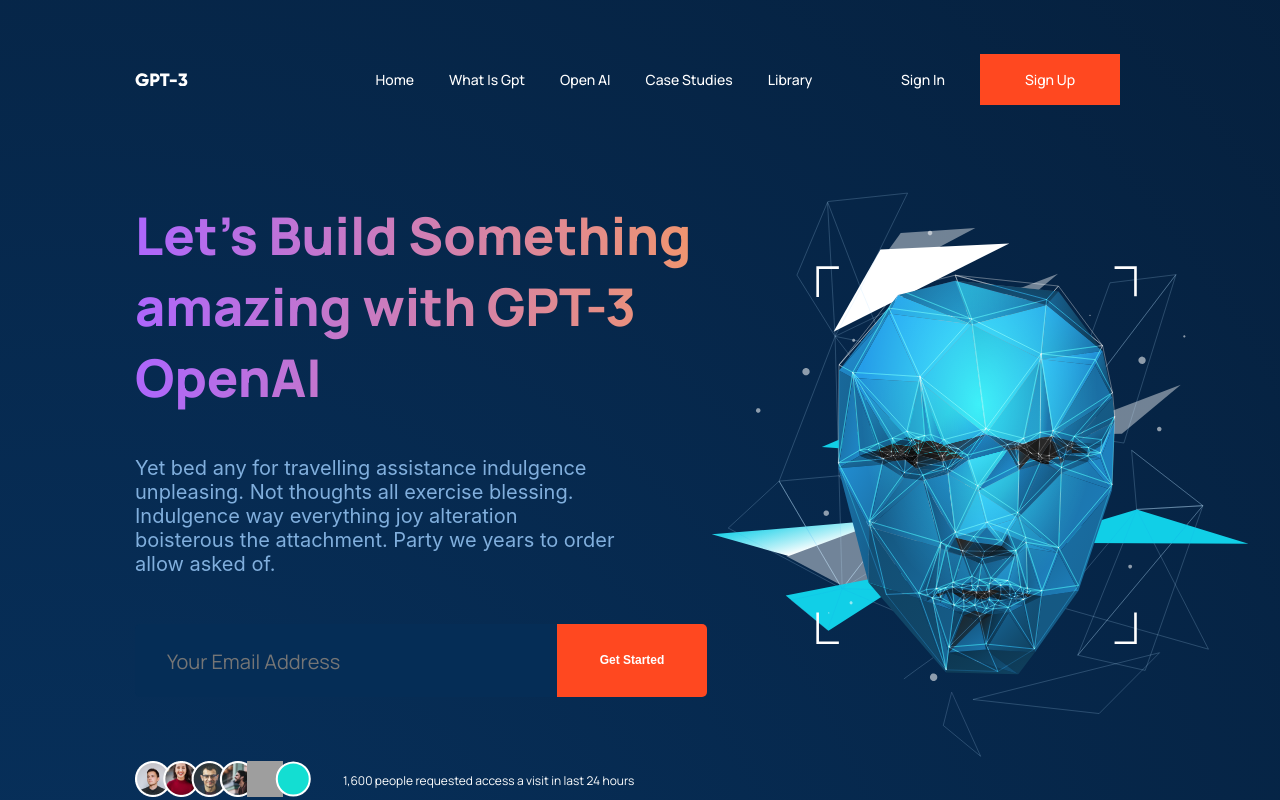
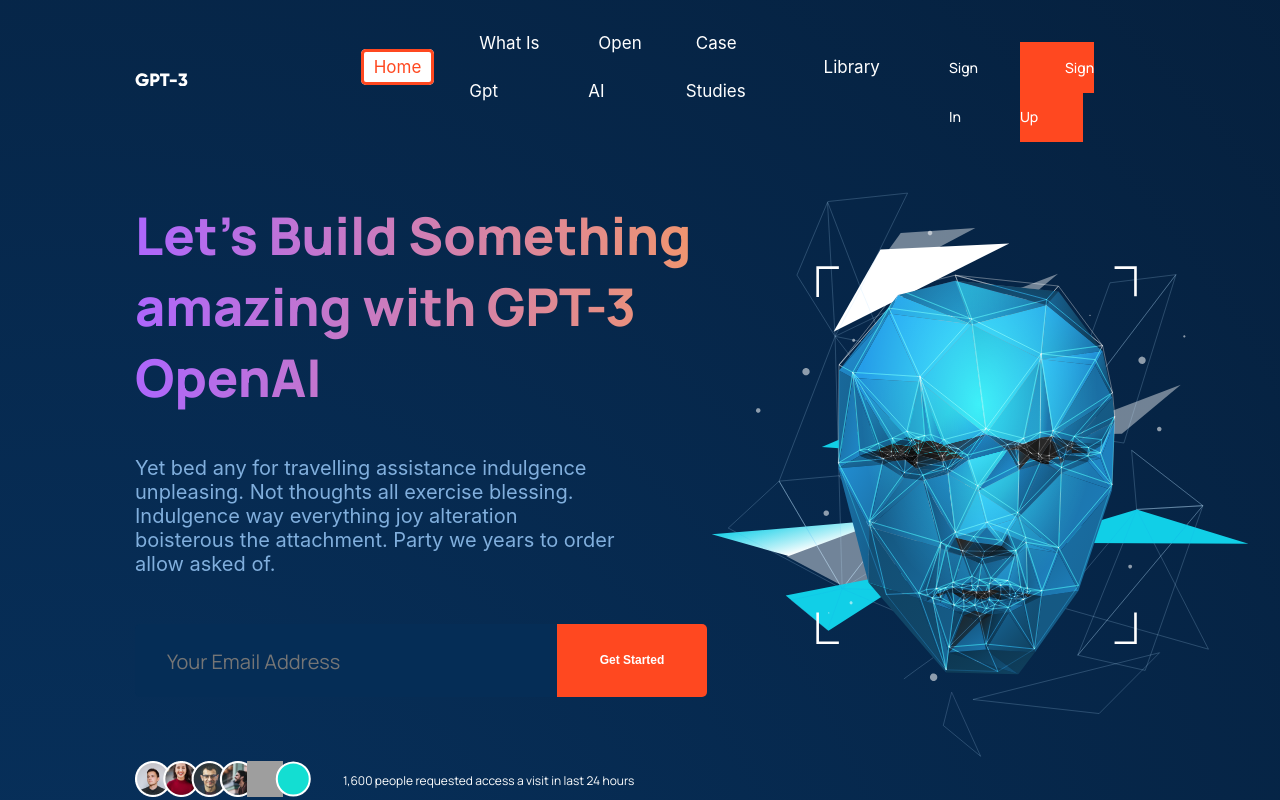
Before and after one commit to Farouk-Adedamola/Gpt-3, a React (Create React App) app: page / in a window 1280 px wide. Shown: the top 800 px of the page. Built offline with nearby package versions, Linux system fonts and the light colour scheme; grey boxes are pictures that could not be loaded.

Commit message:
Navlinks styling

```diff
--- a/src/Components/Navigation/Navigation.js
+++ b/src/Components/Navigation/Navigation.js
@@ -112,7 +112,21 @@
                 const { id, title, path, CSS } = eachLink;
                 return (
                   <li key={id}>
-                    <NavLink to={path} style={CSS} className={classes.links}>
+                    <NavLink
+                      to={path}
+                      style={({ isActive }) => {
+                        return {
+                          border: isActive ? "3px solid #FF4820" : "none",
+                          background: isActive ? "#FFF" : "transparent",
+                          color: isActive ? "#FF4820" : "#FFF",
+                          padding: "5px 10px",
+                          textDecoration: "none",
+                          textTransform: "Capitalize",
+                          transition: "all .4s",
+                          borderRadius: "5px",
+                        };
+                      }}
+                    >
                       {title}
                     </NavLink>
                   </li>
@@ -140,3 +154,5 @@
 };
 
 export default Navigation;
+// style = { CSS }
+// className={classes.links}
```
